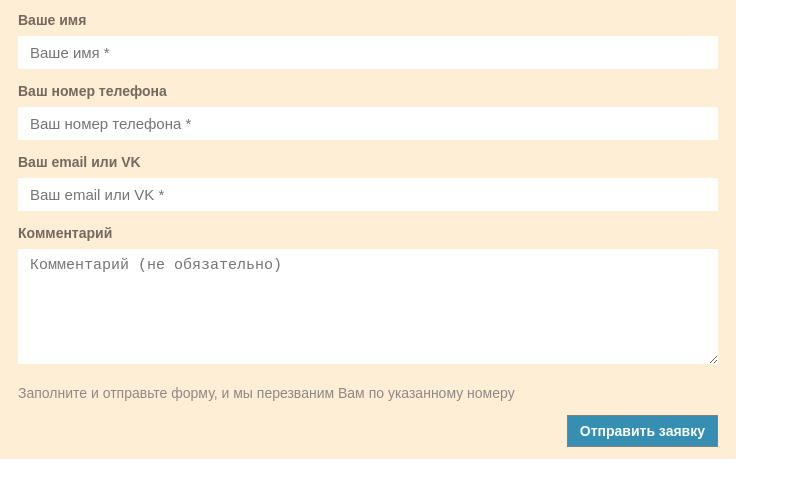
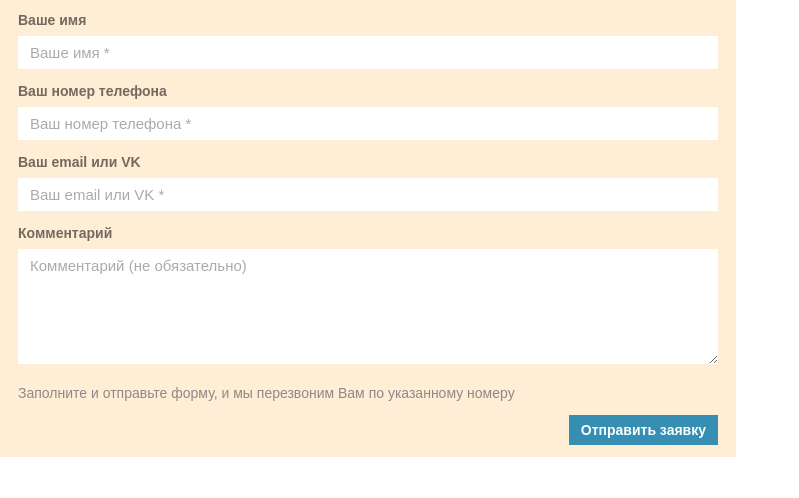
Before and after one commit to JeanPonomarev/WebDevelopmentCourse, a plain HTML site: page CSS Form/index.html in a window 1280 px wide. Shown: the part 60-558 px from the top of the page, without its empty margins (0-799 px from the left). Drawn offline with Linux system fonts and the light colour scheme.

Commit message:
Исправленная версия задачи CSS Form

```diff
--- a/CSS Form/index.html
+++ b/CSS Form/index.html
@@ -8,42 +8,36 @@
     <link rel="stylesheet" type="text/css" href="style.css">
 </head>
 <body>
-
+<div class="container">
     <div class="header">Отправить заявку</div>
 
     <div class="form_container">
-
         <form>
             <label class="form_label">
-            Ваше имя <br>
+                Ваше имя
                 <input class="input" required type="text" placeholder="Ваше имя *" name="first_name">
-            <br>
             </label>
 
             <label class="form_label">
-            Ваш номер телефона <br>
+                Ваш номер телефона
                 <input class="input" required type="text" placeholder="Ваш номер телефона *" name="phone_number">
-            <br>
             </label>
 
             <label class="form_label">
-            Ваш email или VK <br>
+                Ваш email или VK
                 <input class="input" required type="text" placeholder="Ваш email или VK *" name="">
-            <br>
             </label>
 
             <label class="form_label">
-            Комментарий <br>
+                Комментарий
                 <textarea class="input" name="comment" placeholder="Комментарий (не обязательно)" rows="5" cols="50"></textarea>
-            <br>
             </label>
 
-        <p class="instruction">Заполните и отправьте форму, и мы перезваним Вам по указанному номеру</p>
+            <p class="instruction">Заполните и отправьте форму, и мы перезвоним Вам по указанному номеру</p>
 
             <input class="submit" type="submit" value="Отправить заявку">
         </form>
-
     </div>
-
+</div>
 </body>
 </html>
--- a/CSS Form/style.css
+++ b/CSS Form/style.css
@@ -1,5 +1,14 @@
 * {
     box-sizing: border-box;
+}
+
+.container {
+    max-width: 736px;
+}
+
+.form_container {
+    background-color: #feeed6;
+    padding: 15px 18px 12px;
 }
 
 .header {
@@ -30,7 +39,15 @@
     border: none;
 
     font-size: 15px;
+    font-family: sans-serif;
+}
+
+.input::placeholder {
     color: #a8abae;
+}
+
+textarea.input {
+    height: 115px;
 }
 
 .instruction {
@@ -48,7 +65,7 @@
     font-size: 14px;
     font-weight: 600;
 
-    border: 0.5px solid gray;
+    border: 0;
 
     background-color: #368eb3;
     color: #f9ffff;
@@ -57,12 +74,6 @@
     margin-top: 15px;
 }
 
-textarea.input {
-    height: 115px;
+.submit:hover {
+    background-color: #32728d;
 }
-
-.form_container {
-    background-color: #feeed6;
-    max-width: 736px;
-    padding: 15px 18px 12px;
-}
```
Lines whose indentation alone changed are shown as unchanged.
